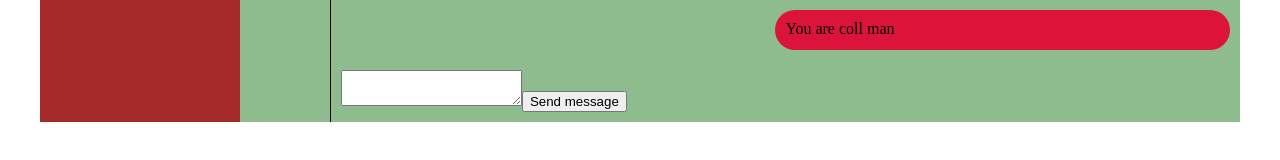
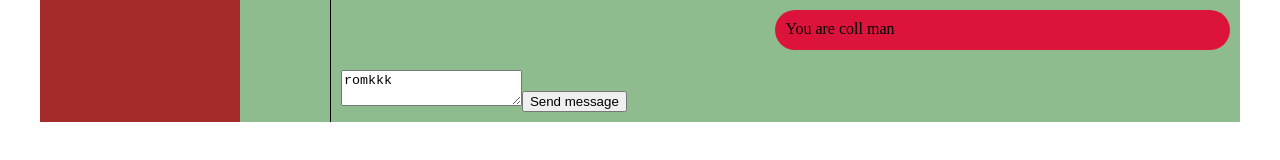
Before and after one commit to Roman-2013/social_network-finaly-, a React (Create React App) app: page /message in a window 1280 px wide. Shown: the part 368-528 px from the top of the page. Built offline with nearby package versions, Linux system fonts and the light colour scheme.

Commit message:
#34 (FLUX cycle for each symbol )

```diff
--- a/src/App.tsx
+++ b/src/App.tsx
@@ -11,13 +11,15 @@ export type StatePropsType = {
     state: StateType
     addPost:()=>void
     updateNewPostText:(newPost:string)=>void
+    updateNewMessageText:(newMessage:string)=>void
+    addMessage:()=>void
 }
 
 
-export const App: React.FC<StatePropsType> = ({updateNewPostText,state,addPost}) => {
+export const App: React.FC<StatePropsType> = ({updateNewMessageText,addMessage,updateNewPostText,state,addPost}) => {
     const {profilePage, dialogsPage, siteBar} = state
     const {postData,newPostText} = profilePage
-    const {dialogsData, messagesData} = dialogsPage
+    const {dialogsData, messagesData,messageText} = dialogsPage
     const {friendsData} = siteBar
 
     return (
@@ -30,6 +32,9 @@ export const App: React.FC<StatePropsType> = ({updateNewPostText,state,addPost})
                     <Route path={'/message/*'} element={<Dialogs
                         messagesData={messagesData}
                         dialogsData={dialogsData}
+                        messageText={messageText}
+                        updateNewMessageText={updateNewMessageText}
+                        addMessage={addMessage}
                     />}/>
                     <Route path={'/profile/*'} element={<Profile updateNewPostText={updateNewPostText} newPostText={newPostText} addPost={addPost} postData={postData}/>}/>
 
--- a/src/components/Dialogs/Dialogs.tsx
+++ b/src/components/Dialogs/Dialogs.tsx
@@ -3,16 +3,28 @@ import s from './Dialogs.module.css'
 import {DialogItem, DialogsItemPropsType} from './DialogItem/DialogItem';
 import {Message, MessagePropsType} from './Message/Message';
 
-export type DialogsPropsType={
+export type DialogsPropsType = {
     messagesData: MessagePropsType[]
     dialogsData: DialogsItemPropsType[]
+    messageText: string
+    updateNewMessageText: (newMessage: string) => void
+    addMessage: () => void
 }
 
-export const Dialogs:React.FC<DialogsPropsType> = ({dialogsData,messagesData}) => {
-const [message,setMessage]=useState('')
+export const Dialogs: React.FC<DialogsPropsType> = ({
+                                                        addMessage,
+                                                        updateNewMessageText,
+                                                        messageText,
+                                                        dialogsData,
+                                                        messagesData
+                                                    }) => {
+    const [message, setMessage] = useState('')
 
-    const sendMessage=()=>{
-        alert(message)
+    const sendMessage = () => {
+        addMessage()
+    }
+    const onChangeMessageHandler = (newMessage:string) => {
+        updateNewMessageText(newMessage)
     }
 
     return (
@@ -35,7 +47,9 @@ const [message,setMessage]=useState('')
                     />
                 })}
                 <div>
-                    <textarea onChange={(e)=>setMessage(e.currentTarget.value)} ></textarea>
+                    <textarea
+                        value={messageText}
+                        onChange={(e)=>onChangeMessageHandler(e.currentTarget.value)}></textarea>
                     <button onClick={sendMessage}>Send message</button>
                 </div>
             </div>
--- a/src/render.tsx
+++ b/src/render.tsx
@@ -6,19 +6,25 @@ import {PostPropsType} from './components/Profile/MyPosts/Posts/Post';
 import {DialogsItemPropsType} from './components/Dialogs/DialogItem/DialogItem';
 import {MessagePropsType} from './components/Dialogs/Message/Message';
 import {NavBarPropsPage} from './components/Navbar/NavBar';
-import {addPost, updateNewPostText} from './state/state';
+import {addMessage, addPost, updateNewMessageText, updateNewPostText} from './state/state';
 
 
 export type StateType = {
     profilePage: { postData: PostPropsType[], newPostText:string }
-    dialogsPage: { dialogsData: DialogsItemPropsType[], messagesData: MessagePropsType[] }
+    dialogsPage: { dialogsData: DialogsItemPropsType[], messagesData: MessagePropsType[],messageText:string }
     siteBar: NavBarPropsPage
 }
 
 export const rerenderEntireTree = (state: StateType) => {
     ReactDOM.render(
         <BrowserRouter>
-            <App updateNewPostText={updateNewPostText} addPost={addPost} state={state}/>
+            <App
+                updateNewPostText={updateNewPostText}
+                addPost={addPost}
+                state={state}
+                updateNewMessageText={updateNewMessageText}
+                addMessage={addMessage}
+            />
         </BrowserRouter>
         ,
         document.getElementById('root')
--- a/src/state/state.ts
+++ b/src/state/state.ts
@@ -23,7 +23,8 @@ export const state = {
             {id: 4, message: 'You are coll man'},
             {id: 5, message: 'You are coll man'},
             {id: 6, message: 'You are coll man'},
-        ]
+        ],
+        messageText:'romkkk'
     },
     siteBar: {
         friendsData: [
@@ -44,3 +45,13 @@ export const updateNewPostText=(newPost:string)=>{
     state.profilePage.newPostText=newPost
     rerenderEntireTree(state)
 }
+
+export const updateNewMessageText=(newMessage:string)=>{
+    state.dialogsPage.messageText=newMessage
+    rerenderEntireTree(state)
+}
+export const addMessage=()=>{
+    state.dialogsPage.messagesData.push({id: Math.ceil(Math.random()*2), message: state.dialogsPage.messageText,})
+    updateNewMessageText('')
+    rerenderEntireTree(state)
+}
```
